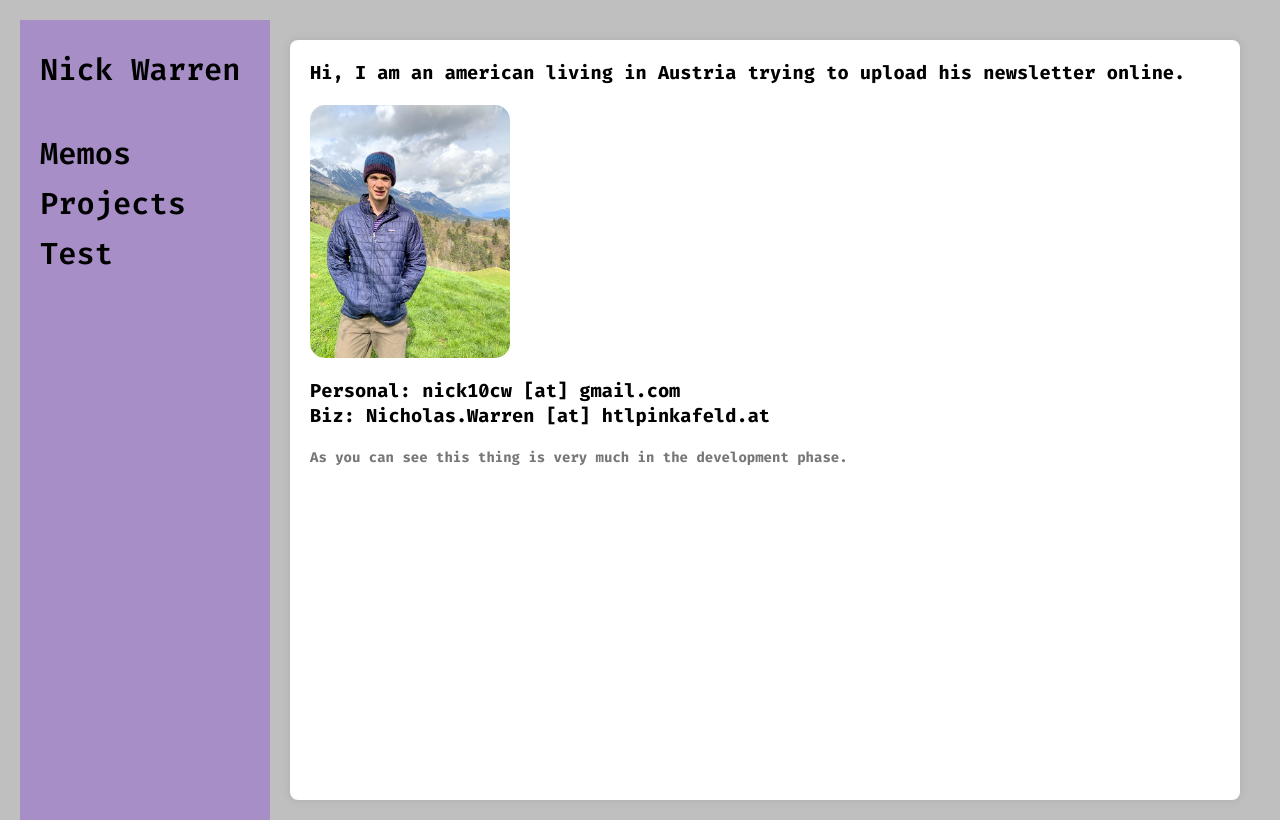
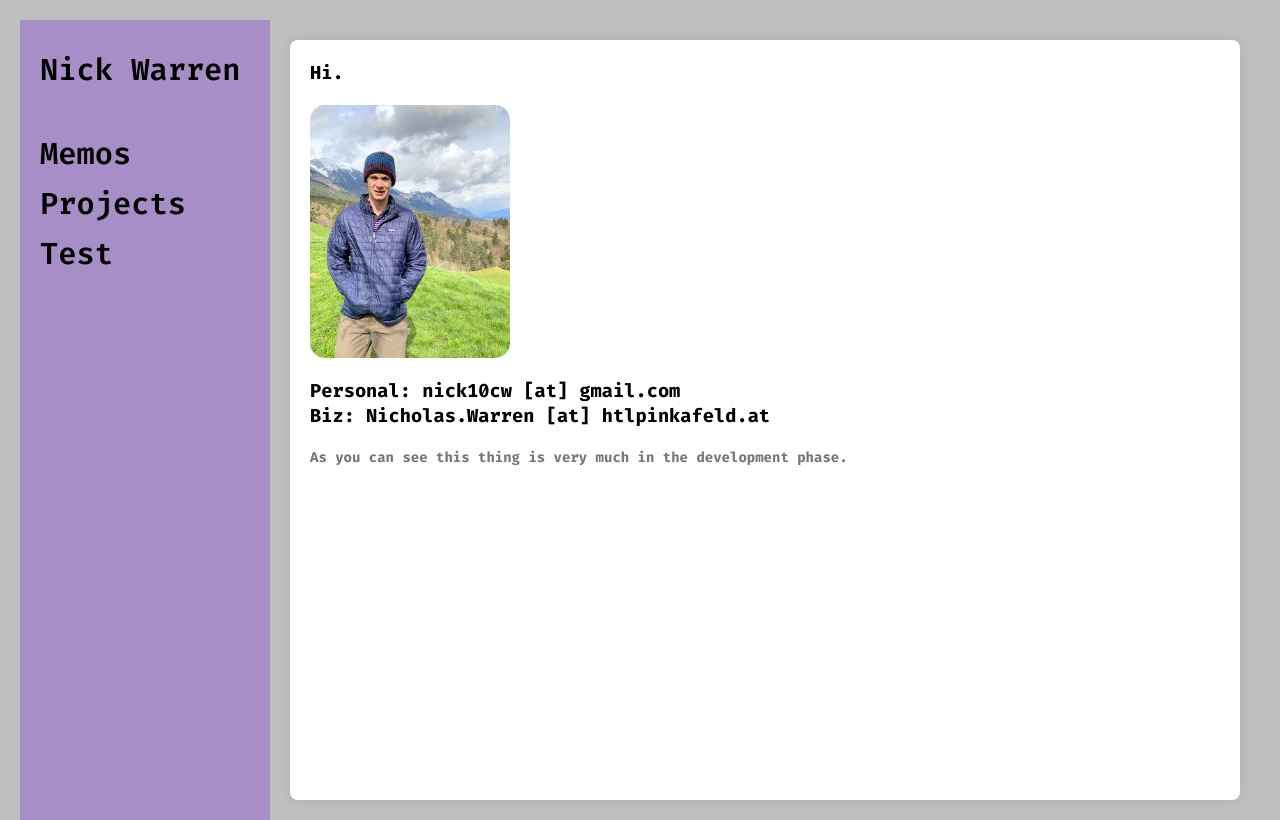
Before and after one commit to nick10cw/nickw, a website: page index.html in a window 1280 px wide. Drawn offline with Linux system fonts and the light colour scheme.

Commit message:
Modify greeting text in index.html
Updated the header greeting in the main content.

```diff
--- a/index.html
+++ b/index.html
@@ -21,7 +21,7 @@
       <!-- Main Content -->
 <main class="content">
   <header>
-      <h3>Hi, I am an american living in Austria trying to upload his newsletter online. </h3>
+      <h3>Hi. </h3>
   </header>
 
   <section>
```
